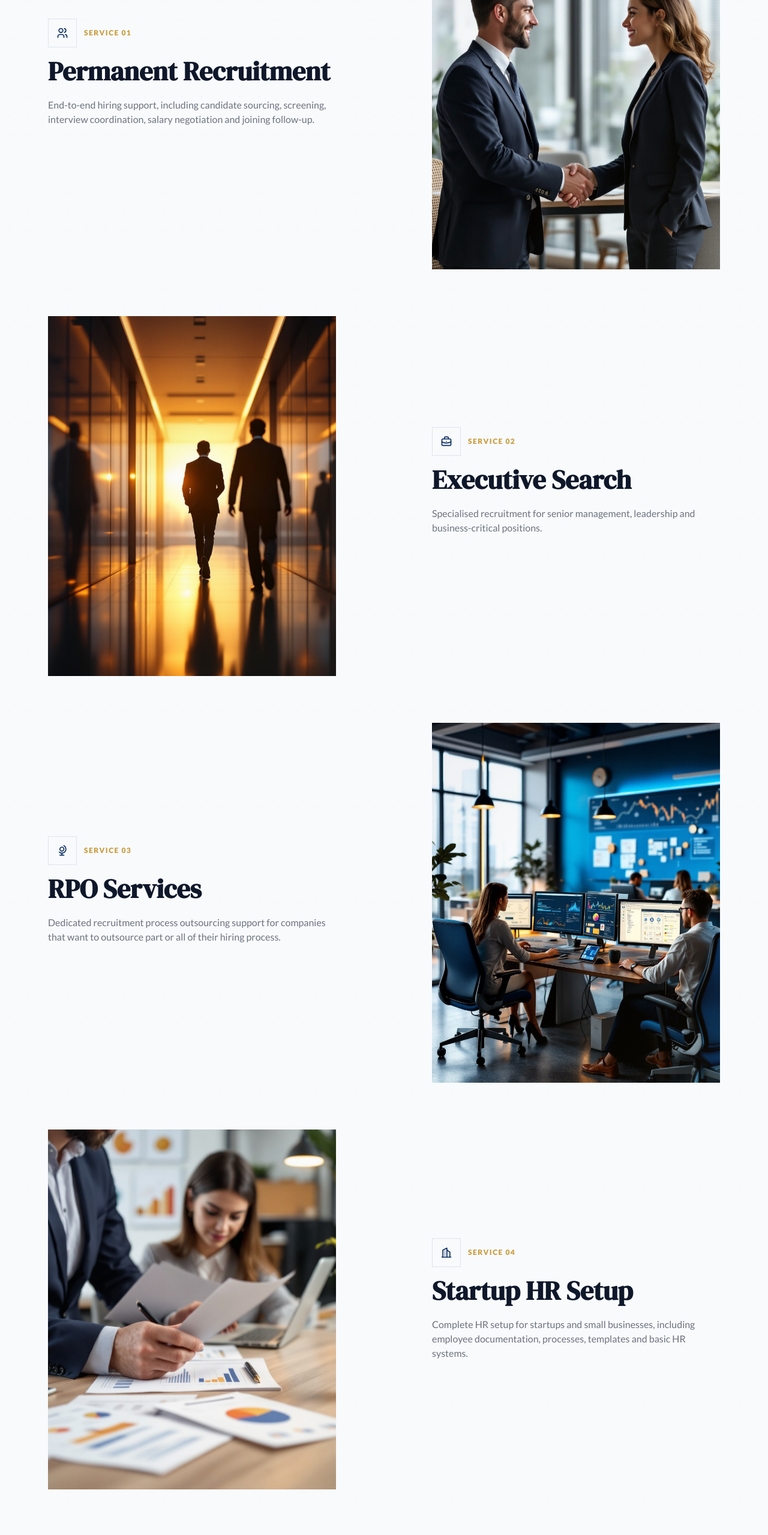
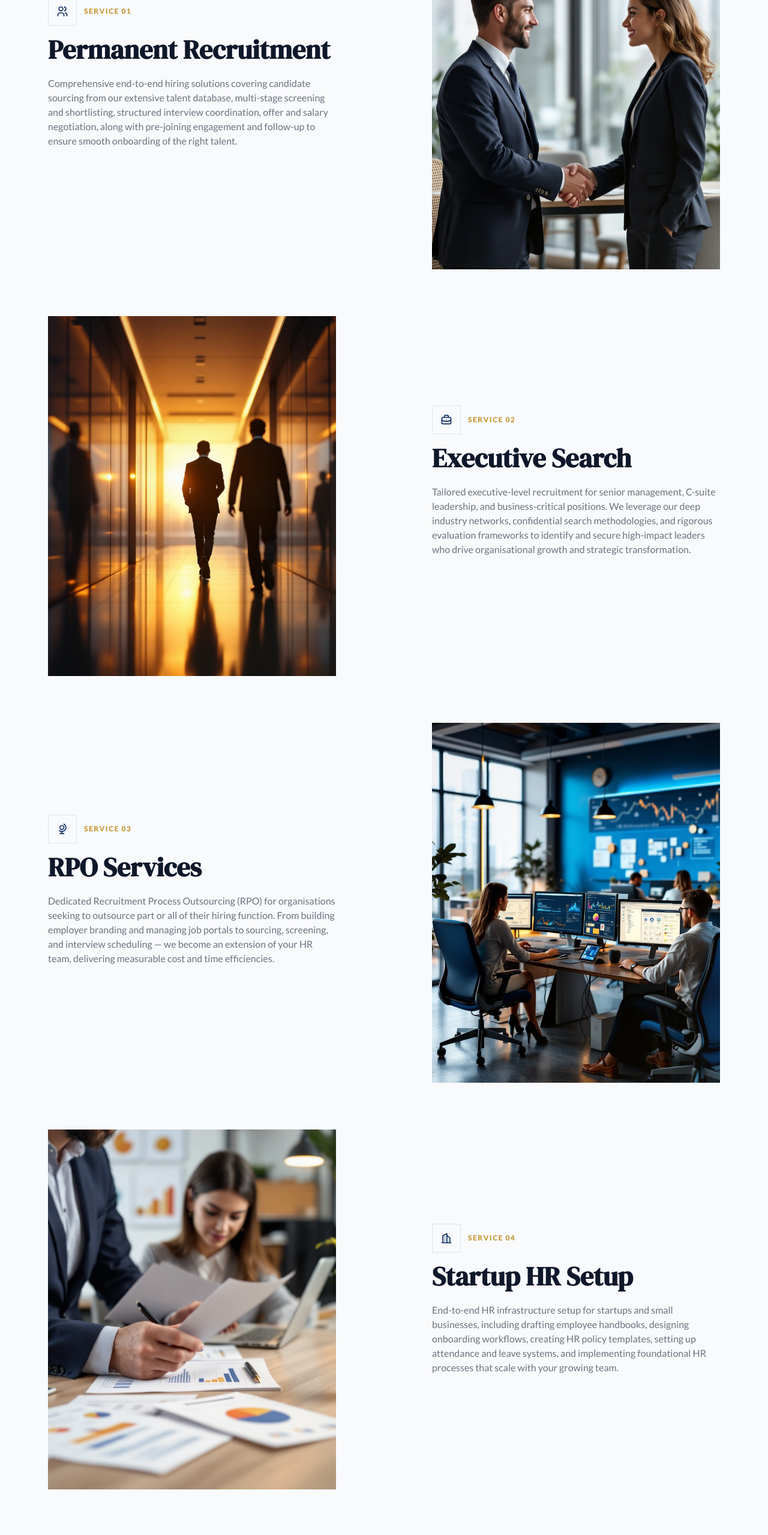
Before and after one commit to code-x-prime/prime-hire, a Next.js app: page / in a window 1280 px wide. Shown: the part 2660-5219 px from the top of the page at 60% size. Built offline with nearby package versions, Linux system fonts and the light colour scheme.

Commit message:
feat: implement homepage with hero carousel, service descriptions, industry segments, and FAQ section

```diff
--- a/src/app/page.tsx
+++ b/src/app/page.tsx
@@ -82,7 +82,7 @@ const homepageServices = [
   {
     id: 1,
     title: "Permanent Recruitment",
-    description: "End-to-end hiring support, including candidate sourcing, screening, interview coordination, salary negotiation and joining follow-up.",
+    description: "Comprehensive end-to-end hiring solutions covering candidate sourcing from our extensive talent database, multi-stage screening and shortlisting, structured interview coordination, offer and salary negotiation, along with pre-joining engagement and follow-up to ensure smooth onboarding of the right talent.",
     icon: <IconUsers className="w-5 h-5" />,
     image: "/providing-services.jpg",
     reverse: false,
@@ -90,7 +90,7 @@ const homepageServices = [
   {
     id: 2,
     title: "Executive Search",
-    description: "Specialised recruitment for senior management, leadership and business-critical positions.",
+    description: "Tailored executive-level recruitment for senior management, C-suite leadership, and business-critical positions. We leverage our deep industry networks, confidential search methodologies, and rigorous evaluation frameworks to identify and secure high-impact leaders who drive organisational growth and strategic transformation.",
     icon: <IconBriefcase className="w-5 h-5" />,
     image: "/contractual-services.jpg",
     reverse: true,
@@ -98,7 +98,7 @@ const homepageServices = [
   {
     id: 3,
     title: "RPO Services",
-    description: "Dedicated recruitment process outsourcing support for companies that want to outsource part or all of their hiring process.",
+    description: "Dedicated Recruitment Process Outsourcing (RPO) for organisations seeking to outsource part or all of their hiring function. From building employer branding and managing job portals to sourcing, screening, and interview scheduling — we become an extension of your HR team, delivering measurable cost and time efficiencies.",
     icon: <IconGlobe className="w-5 h-5" />,
     image: "/recruitment-solutions.jpg",
     reverse: false,
@@ -106,7 +106,7 @@ const homepageServices = [
   {
     id: 4,
     title: "Startup HR Setup",
-    description: "Complete HR setup for startups and small businesses, including employee documentation, processes, templates and basic HR systems.",
+    description: "End-to-end HR infrastructure setup for startups and small businesses, including drafting employee handbooks, designing onboarding workflows, creating HR policy templates, setting up attendance and leave systems, and implementing foundational HR processes that scale with your growing team.",
     icon: <IconBuildingSkyscraper className="w-5 h-5" />,
     image: "/hr-consulting.jpg",
     reverse: true,
@@ -114,7 +114,7 @@ const homepageServices = [
   {
     id: 5,
     title: "HR Operations Outsourcing",
-    description: "Day-to-day HR support covering employee records, onboarding, attendance, probation, confirmations, employee queries and exit documentation.",
+    description: "Day-to-day HR operations management covering employee database maintenance, onboarding and exit formalities, attendance and leave tracking, probation reviews and confirmations, grievance handling, employee query resolution, and full exit documentation — freeing your internal team to focus on strategic priorities.",
     icon: <IconFileCheck className="w-5 h-5" />,
     image: "/hr-operations.jpg",
     reverse: false,
@@ -122,7 +122,7 @@ const homepageServices = [
   {
     id: 6,
     title: "HR Policies & Documentation",
-    description: "Development and customisation of employee handbooks, HR policies, standard operating procedures, letters and workplace guidelines.",
+    description: "Custom development and professional customisation of comprehensive employee handbooks, HR policy frameworks, standard operating procedures, appointment letters, increment templates, and workplace guidelines — ensuring full legal compliance and a consistent, well-documented employee experience.",
     icon: <IconFileText className="w-5 h-5" />,
     image: "/payroll-management.jpg",
     reverse: true,
```
